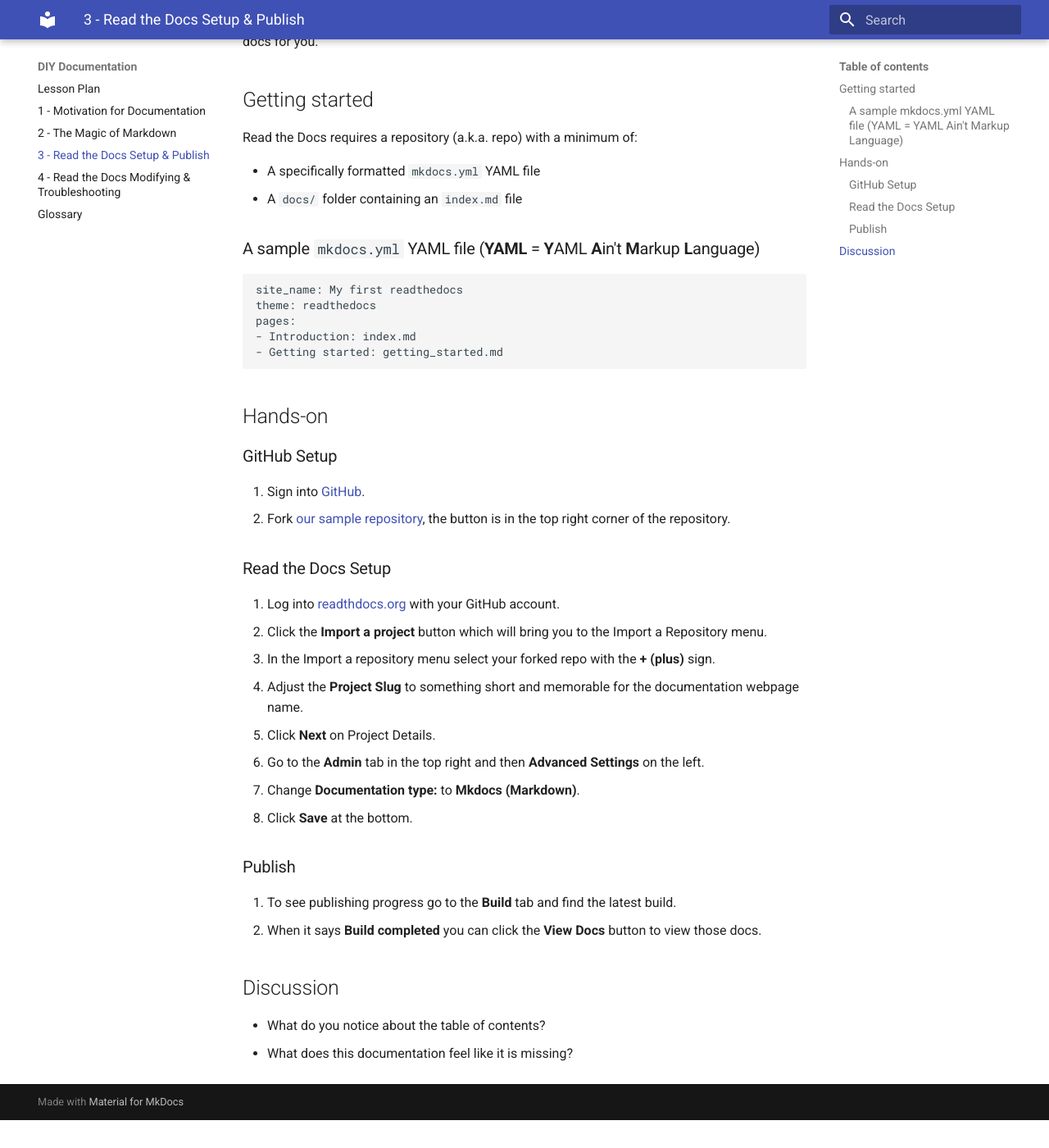
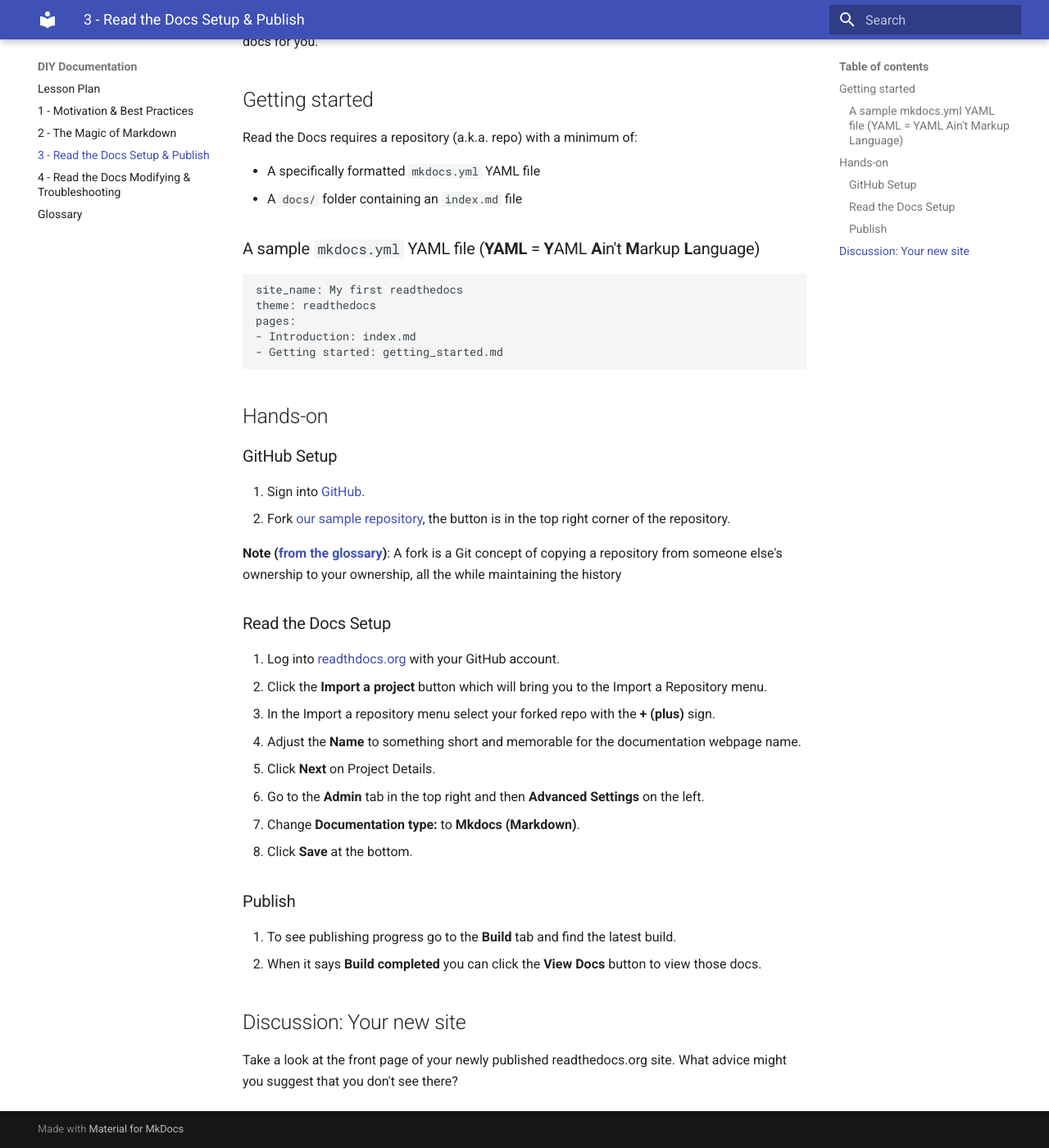
Before and after one commit to rchampieux/diy-documentation, an MkDocs documentation site: the page built from docs/lesson3.md, in a window 1280 px wide and 1400 px high, scrolled down 167 px. Shown: the whole window at 82% size. Built offline with MkDocs 1.6.1 and Material for MkDocs 9.7.7, drawn with Linux system fonts in a browser that asks for light colours; old or Windows-style settings are respelled for this version of MkDocs; before the commit the page ends 1533 px from its top, so only the background shows below that.

Commit message:
EE update pre-workshop
Made a few modifications RC and I agreed on prior to the workshop.

```diff
--- a/docs/lesson1.md
+++ b/docs/lesson1.md
@@ -1,4 +1,4 @@
-# Motivation for documentation
+# Motivation & Best Practices
 
 > **For others:** Because you want to *transfer* knowledge.
 >
--- a/docs/lesson3.md
+++ b/docs/lesson3.md
@@ -26,13 +26,14 @@ pages:
 1. Sign into [GitHub](https://github.com/login).
 1. Fork [our sample repository](https://github.com/BioData-Club/my-first-rtd), the button is in the top right corner of the repository.
 
+**Note ([from the glossary](https://diy-documentation.readthedocs.io/en/latest/glossary/#fork))**: A fork is a Git concept of copying a repository from someone else's ownership to your ownership, all the while maintaining the history
 
 ### Read the Docs Setup
 
 1. Log into [readthdocs.org](https://readthedocs.org/accounts/login/) with your GitHub account.
 1. Click the **Import a project** button which will bring you to the Import a Repository menu.
 1. In the Import a repository menu select your forked repo with the **+ (plus)** sign.
-1. Adjust the **Project Slug** to something short and memorable for the documentation webpage name.
+1. Adjust the **Name** to something short and memorable for the documentation webpage name.
 1. Click **Next** on Project Details.
 1. Go to the **Admin** tab in the top right and then **Advanced Settings** on the left.
 1. Change **Documentation type:** to **Mkdocs (Markdown)**.
@@ -43,7 +44,6 @@ pages:
 1. To see publishing progress go to the **Build** tab and find the latest build.
 1. When it says **Build completed** you can click the **View Docs** button to view those docs.
 
-## Discussion
+## Discussion: Your new site
 
-- What do you notice about the table of contents?
-- What does this documentation feel like it is missing?
+Take a look at the front page of your newly published readthedocs.org site.  What advice might you suggest that you don't see there?
--- a/mkdocs.yml
+++ b/mkdocs.yml
@@ -5,7 +5,7 @@ plugins:
 docs_dir: docs
 pages:
   - Lesson Plan: index.md
-  - 1 - Motivation for Documentation: lesson1.md
+  - 1 - Motivation & Best Practices: lesson1.md
   - 2 - The Magic of Markdown: lesson2.md
   - 3 - Read the Docs Setup & Publish: lesson3.md
   - 4 - Read the Docs Modifying & Troubleshooting: lesson4.md
```
Also changed, not shown: docs/glossary.md (+0 -4 lines), docs/lesson4.md (+3 -3 lines).
